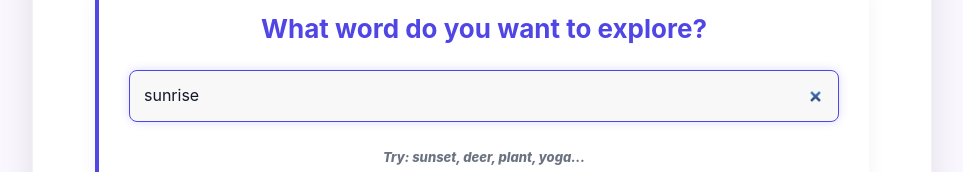
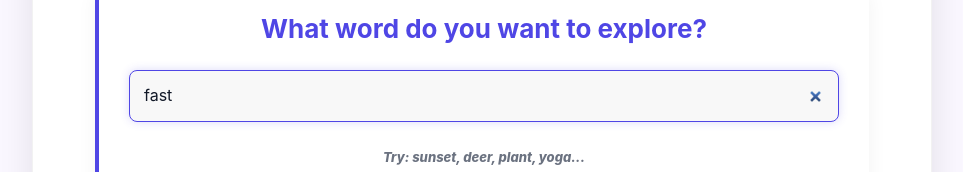
Before and after one commit to CodeLeez/dictionary-project, a React (Create React App) app: page / in a window 1280 px wide. Shown: the part 186-358 px from the top of the page, without its empty margins (158-1121 px from the left). Built offline with nearby package versions, Linux system fonts and the light colour scheme; no server answers.

Commit message:
changed default keyword

```diff
--- a/src/App.js
+++ b/src/App.js
@@ -8,7 +8,7 @@ function App() {
         <header className="App-header"></header>
         LeezWordNet
         <main>
-          <Dictionary defaultKeyword="sunrise" />
+          <Dictionary defaultKeyword="fast" />
         </main>
         <small>
           <footer className="App-footer">Coded by Elizabeth</footer>
```
